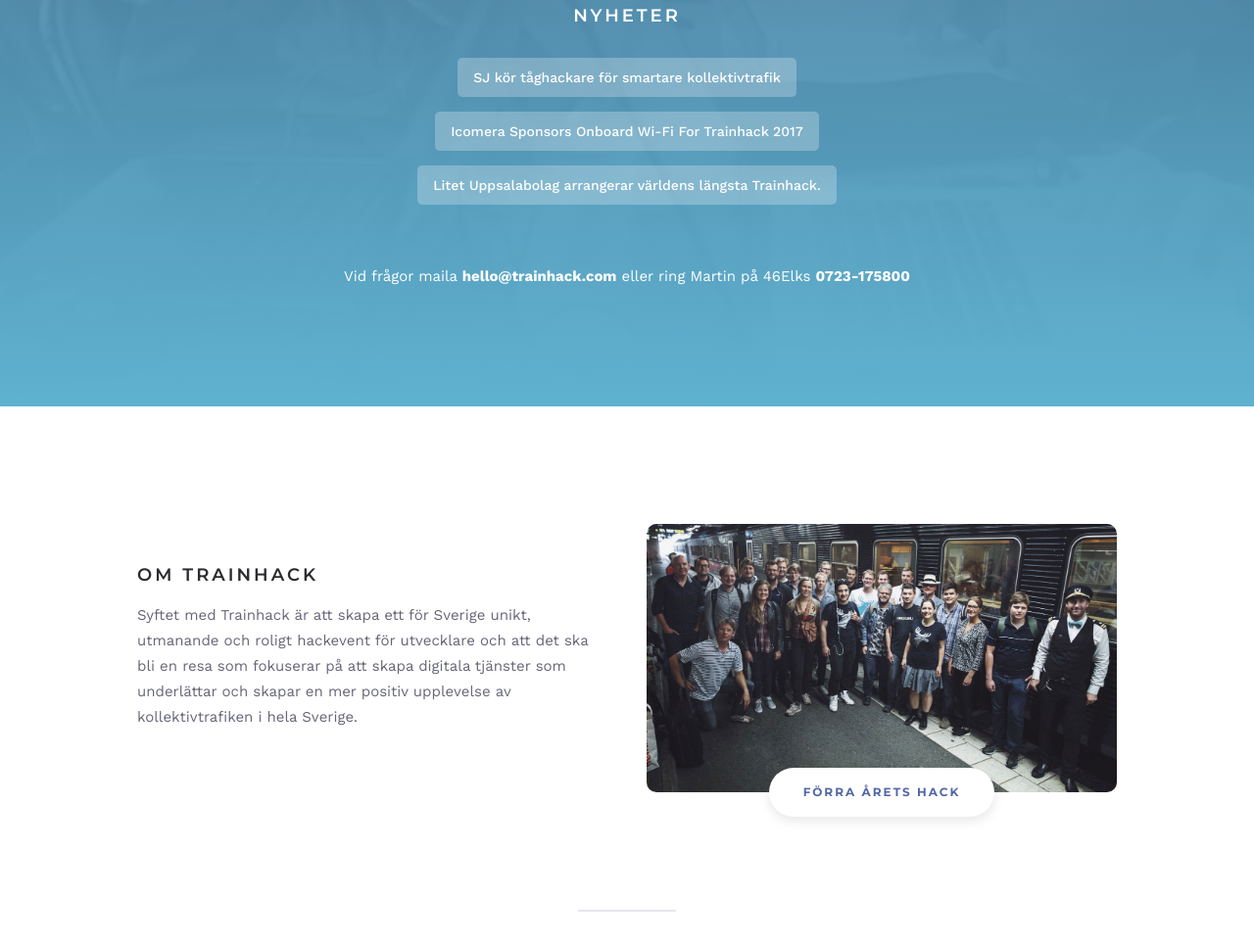
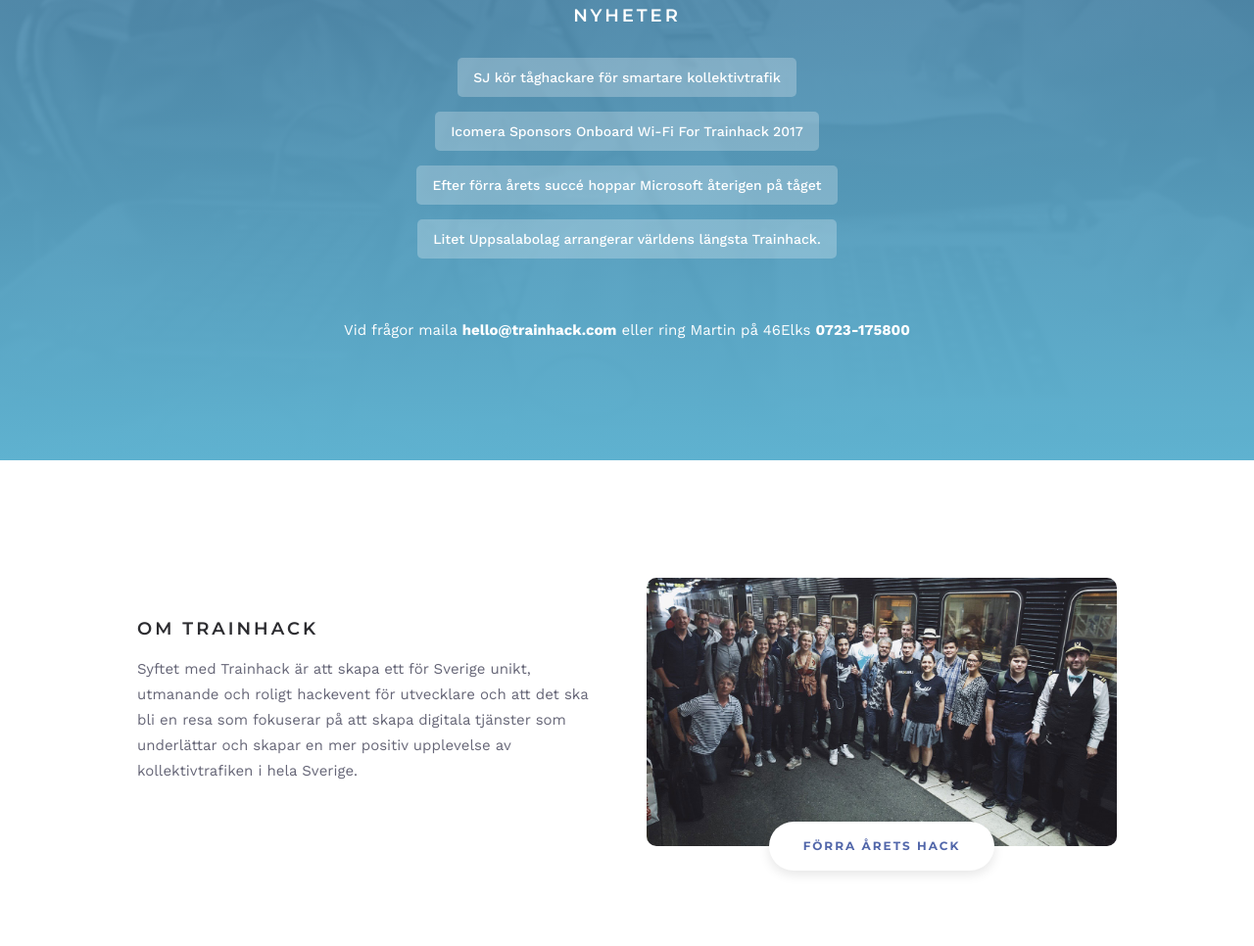
Before and after one commit to fokselifoks/trainhack, a website: page dist/index.html in a window 1280 px wide. Shown: the part 989-1955 px from the top of the page at 98% size. Drawn offline with nearby package versions, Linux system fonts and the light colour scheme.

Commit message:
Added MS news

```diff
--- a/dist/index.html
+++ b/dist/index.html
@@ -50,9 +50,9 @@
               <li>
                 <a href="http://www.icomera.com/icomera-sponsors-onboard-wi-fi-trainhack-2017/">Icomera Sponsors Onboard Wi-Fi For Trainhack 2017</a>
               </li>
-              <!--<li>
-                <a href="#">Efter förra årets succé hoppar Microsoft återigen på tåget</a>
-              </li>-->
+              <li>
+                <a href="https://news.microsoft.com/sv-se/2017/08/30/efter-forra-arets-succe-hoppar-microsoft-aterigen-pa-taget/">Efter förra årets succé hoppar Microsoft återigen på tåget</a>
+              </li>
               <li>
                 <a href="https://elkweb.46elks.com/trainhack2017">Litet Uppsalabolag arrangerar världens längsta Trainhack.</a>
               </li>
```
